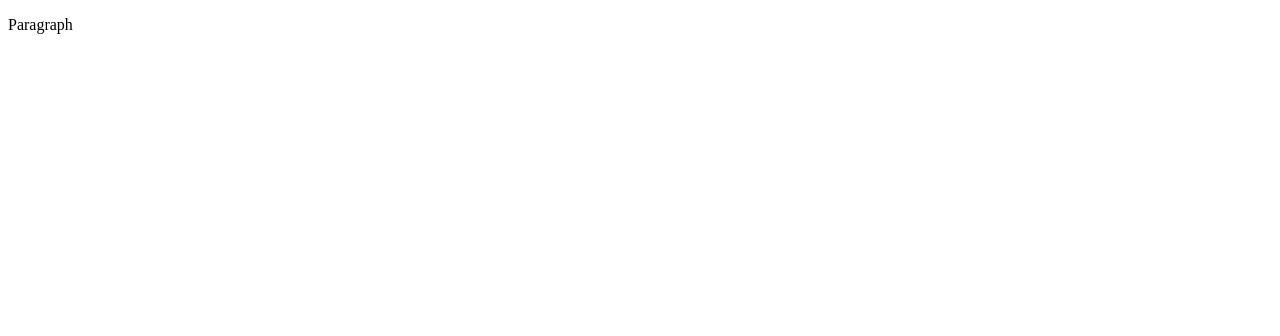
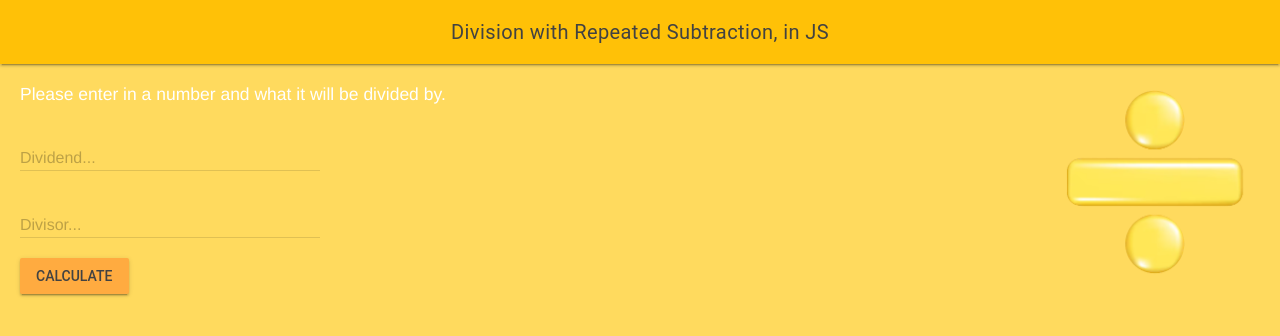
Before and after one commit to MTHS-ICD2O-1-2024/ICD2O-Unit-5-08-peter-zerbinos, a plain HTML site: page index.html in a window 1280 px wide. Drawn offline with nearby package versions, Linux system fonts and the light colour scheme.

Commit message:
index css js pages image

```diff
--- a/css/style.css
+++ b/css/style.css
@@ -1,4 +1,34 @@
-/* Created by: Mr. Coxall
-* Created on: Sep 2020
+/* Created by: Peter Zerbinos
+* Created on: Feb 2025
 * This file contains the CSS for index.html
 */
+
+.mdl-layout__header-row {
+  justify-content: center;
+  padding: 0;
+}
+
+.mdl-layout__content {
+  padding-left: 15pt;
+  padding-right: 15pt;
+  padding-top: 15pt;
+}
+
+.mdl-textfield__error {
+  color: lightgreen;
+}
+
+.page-content {
+  color: white;
+  font-family: Helvetica, Arial, sans-serif;
+  font-size: 1.25rem;
+}
+
+body {
+  background-color: rgb(255, 218, 94);
+}
+
+img {
+  float: right;
+  height: 200px;
+}
--- a/index.html
+++ b/index.html
@@ -1,9 +1,70 @@
-<!DOCTYPE html>
-<html>
-  <head>
-    <title>Title</title>
-  </head>
-  <body>
-    <p>Paragraph</p>
-  </body>
+<!-- ICS2O-Unit5-08-JS -->
+<html lang="en-ca">
+
+<head>
+  <meta charset="utf-8" />
+  <meta name="description" content="Division with Repeated Subtraction, in JS" />
+  <meta name="keywords" content="mths, icd2o" />
+  <meta name="author" content="Peter Zerbinos" />
+  <meta name="viewport" content="width=device-width, initial-scale=1.0" />
+  <link rel="stylesheet" href="https://fonts.googleapis.com/icon?family=Material+Icons" />
+  <link rel="stylesheet" href="https://code.getmdl.io/1.3.0/material.amber-orange.min.css" />
+  <link rel="stylesheet" href="./css/style.css" />
+  <link rel="apple-touch-icon" sizes="180x180" href="./apple-touch-icon.png" />
+  <link rel="icon" type="image/png" sizes="32x32" href="./favicon-32x32.png" />
+  <link rel="icon" type="image/png" sizes="16x16" href="./favicon-16x16.png" />
+  <link rel="manifest" href="./site.webmanifest" />
+  <title>Division with Repeated Subtraction, in JS</title>
+</head>
+
+<body>
+  <script defer src="https://code.getmdl.io/1.3.0/material.min.js"></script>
+  <script src="./js/script.js"></script>
+  <div class="mdl-layout mdl-js-layout mdl-layout--fixed-header">
+    <header class="mdl-layout__header">
+      <div class="mdl-layout__header-row">
+        <span class="mdl-layout-title">Division with Repeated Subtraction, in JS</span>
+      </div>
+    </header>
+    <main class="mdl-layout__content">
+      <div class="right-image">
+        <img src="./images/division.jpg" alt="Division" />
+      </div>
+      <div class="page-content">Please enter in a number and what it will be divided by.</div>
+      <br />
+      <!-- Simple Textfield for integers-->
+      <form action="#">
+        <div class="mdl-textfield mdl-js-textfield">
+          <!-- input pattern attribute -->
+          <input class="mdl-textfield__input" type="text" pattern="-?[0-9]*(\.[0-9]+)?" id="user-dividend" />
+          <!-- mdl-textfield__label -->
+          <label class="mdl-textfield__label" for="demo-input">Dividend...</label>
+          <!-- class "mdl-textfield__error" -->
+          <span class="mdl-textfield__error">Input is not a number</span>
+        </div>
+        <br />
+        <!-- Simple Textfield for integers-->
+        <div class="mdl-textfield mdl-js-textfield">
+          <!-- input pattern attribute -->
+          <input class="mdl-textfield__input" type="text" pattern="-?[0-9]*(\.[0-9]+)?" id="user-divisor" />
+          <!-- mdl-textfield__label -->
+          <label class="mdl-textfield__label" for="demo-input">Divisor...</label>
+          <!-- class "mdl-textfield__error" -->
+          <span class="mdl-textfield__error">Input is not a number</span>
+        </div>
+        <br />
+        <!-- Accent-colored raised button with ripple -->
+        <button class="mdl-button mdl-js-button mdl-button--raised mdl-js-ripple-effect mdl-button--accent"
+          onclick="calculateDivisionWithSubtraction()" type="button">
+          Calculate
+        </button>
+      </form>
+      <br />
+      <div class="page-content">
+        <div id="result"></div>
+      </div>
+    </main>
+  </div>
+</body>
+
 </html>
--- a/js/script.js
+++ b/js/script.js
@@ -1,5 +1,31 @@
-// Copyright (c) 2020 Mr. Coxall All rights reserved
+// Copyright (c) 2025 Peter Zerbinos All rights reserved
 //
-// Created by: Mr. Coxall
-// Created on: Sep 2020
+// Created by: Peter Zerbinos
+// Created on: May 2025
 // This file contains the JS functions for index.html
+
+"use strict"
+
+/**
+ * This function calculates division using repeated subtraction.
+ */
+function calculateDivisionWithSubtraction() {
+  // variables
+  const userDividend = parseInt(document.getElementById('user-dividend').value)
+  const userDivisor = parseInt(document.getElementById('user-divisor').value)
+  let remainder = userDividend
+  let counter = 0
+
+  // process
+  while (true) {
+    counter++
+    remainder -= userDivisor
+    if (remainder < userDivisor) {
+      break
+    }
+  }
+
+  // output
+  document.getElementById('result').innerText =
+    userDividend + ' ÷ ' + userDivisor + ' = ' + counter + ' and the remainder is: ' + remainder
+}
```
Also changed, not shown: images/division.jpg (added), 1 other file.
